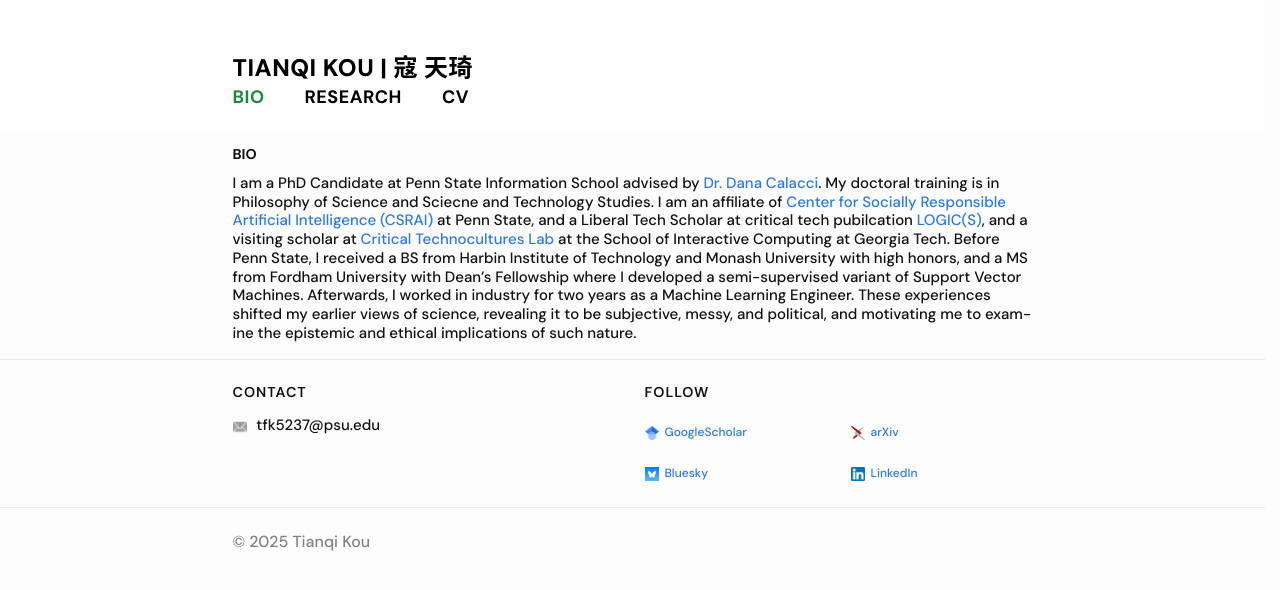
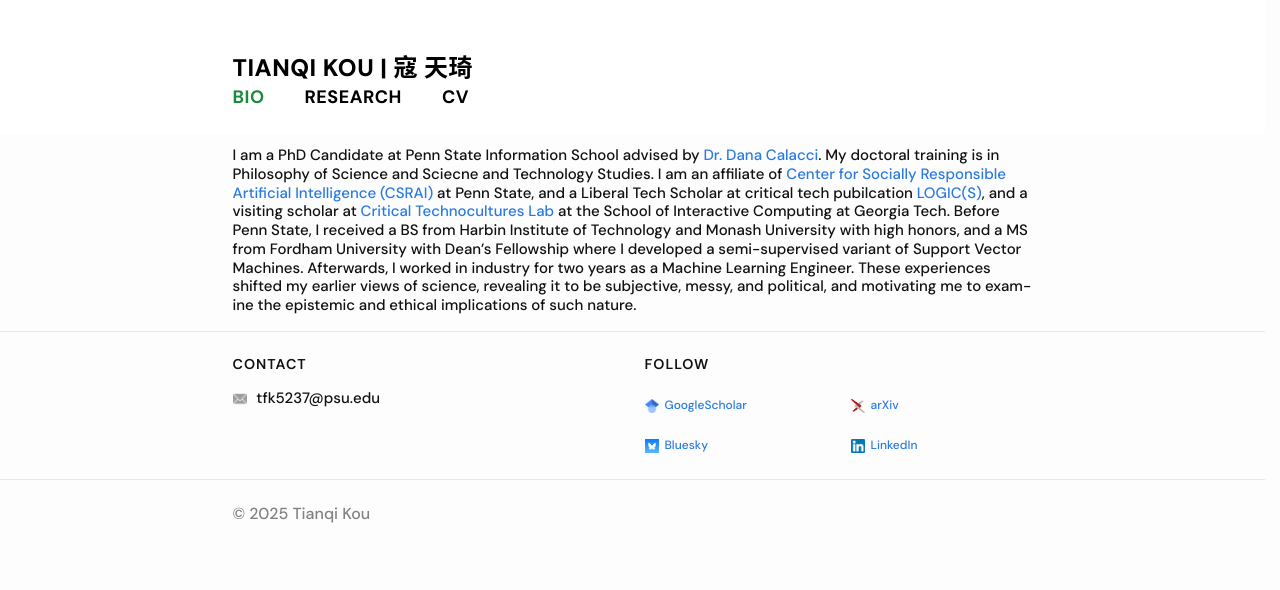
Before and after one commit to koutianqi/koutianqi.github.io, a Jekyll site: the page built from pages/bio.markdown, in a window 1280 px wide. Shown: the top 590 px of the page. Built offline with Jekyll 4.4.1, drawn with Linux system fonts in a browser that asks for light colours.

Commit message:
Update bio.markdown

```diff
--- a/pages/bio.markdown
+++ b/pages/bio.markdown
@@ -4,7 +4,6 @@ title: "Bio"
 ---
 
 <div class="bio-page" markdown="1">
-## **BIO**
 <div markdown="1">
 I am a PhD Candidate at Penn State Information School advised by [Dr. Dana Calacci](https://www.dcalacci.net). My doctoral training is in Philosophy of Science and Sciecne and Technology Studies. I am an affiliate of [Center for Socially Responsible Artificial Intelligence (CSRAI)](https://csrai.psu.edu) at Penn State, and a Liberal Tech Scholar at critical tech pubilcation [LOGIC(S)](https://logicmag.io), and a visiting scholar at [Critical Technocultures Lab](https://www.crit-technocultures.com) at the School of Interactive Computing at Georgia Tech. Before Penn State, I received a BS from Harbin Institute of Technology and Monash University with high honors, and a MS from Fordham University with Dean's Fellowship where I developed a semi-supervised variant of Support Vector Machines. Afterwards, I worked in industry for two years as a Machine Learning Engineer. These experiences shifted my earlier views of science, revealing it to be subjective, messy, and political, and motivating me to examine the epistemic and ethical implications of such nature.
 </div>
```
